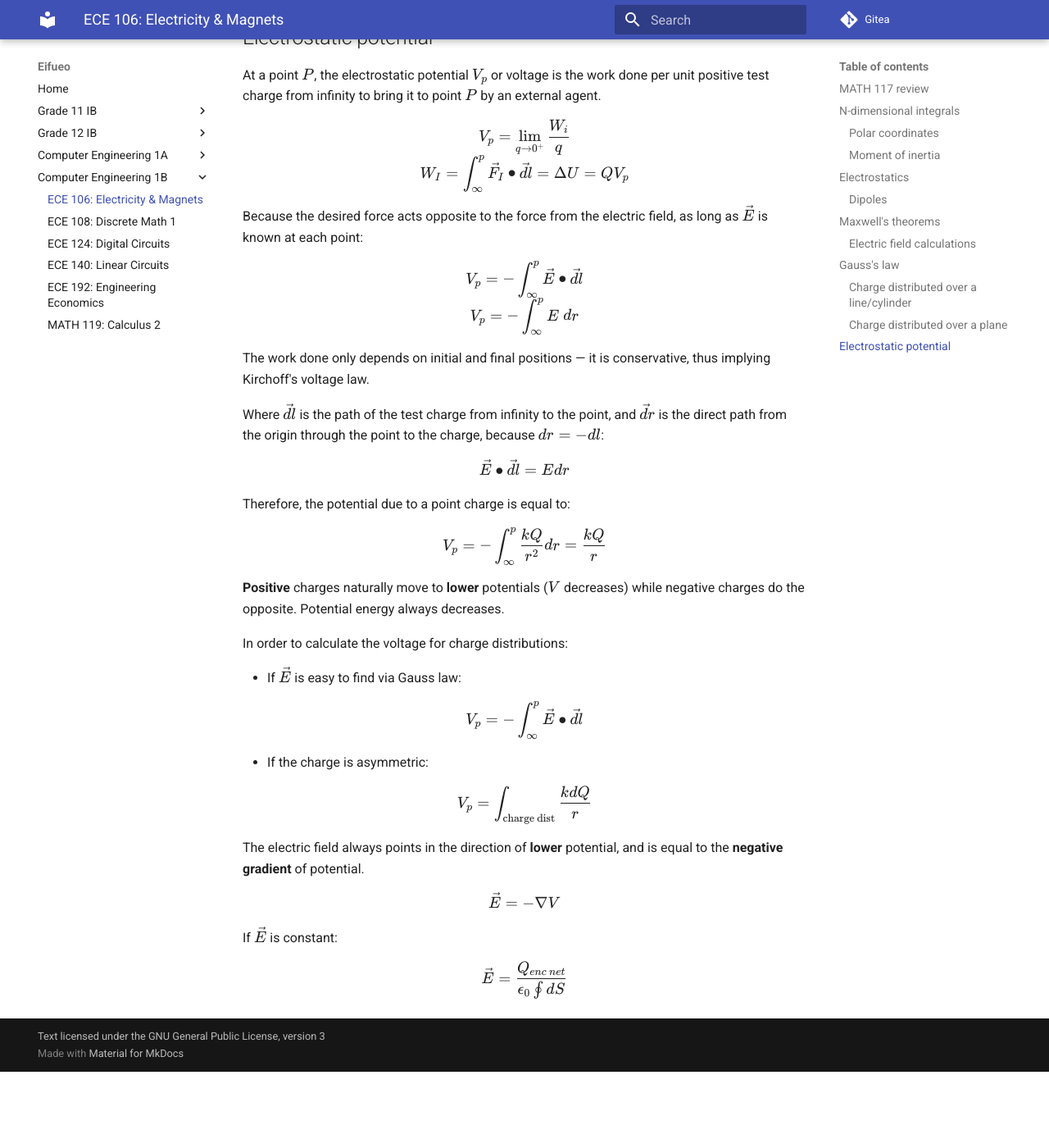
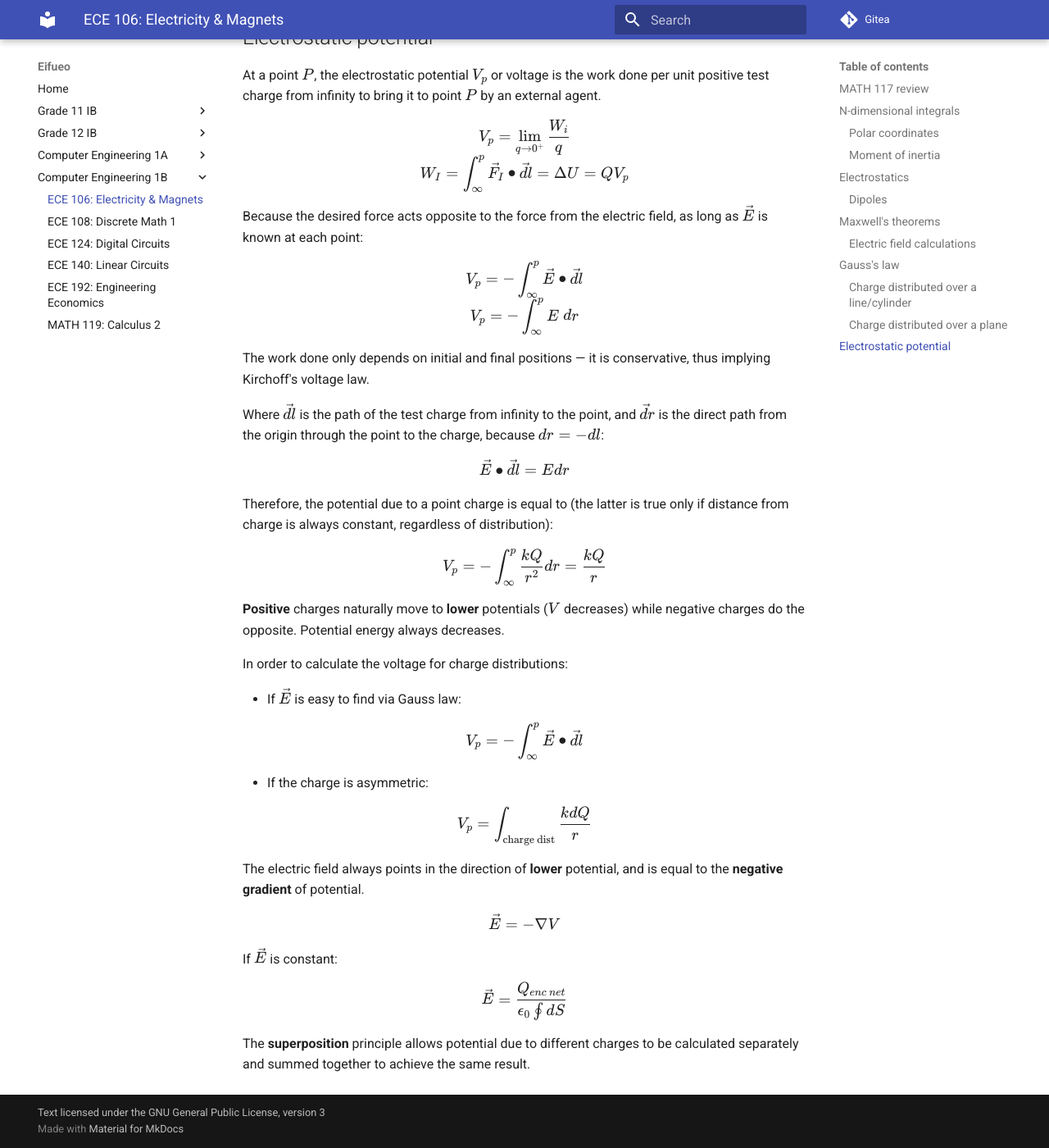
Before and after one commit to potatoeggy/eifueo, an MkDocs documentation site: the page built from docs/1b/ece106.md, in a window 1280 px wide and 1400 px high, scrolled down 8824 px. Shown: the whole window at 82% size. Built offline with MkDocs 1.6.1 and Material for MkDocs 9.7.7, drawn with Linux system fonts in a browser that asks for light colours; before the commit the page ends 10131 px from its top, so only the background shows below that.

Commit message:
ece106: add tut

```diff
--- a/docs/1b/ece106.md
+++ b/docs/1b/ece106.md
@@ -333,7 +333,7 @@ Where $\vec dl$ is the path of the test charge from infinity to the point, and $
 
 $$\vec E\bullet\vec{dl}=Edr$$
 
-Therefore, the potential due to a point charge is equal to:
+Therefore, the potential due to a point charge is equal to (the latter is true only if distance from charge is always constant, regardless of distribution):
 
 $$V_p=-\int^p_\infty\frac{kQ}{r^2}dr=\frac{kQ}{r}$$
 
@@ -356,3 +356,5 @@ $$\vec E=-\nabla V$$
 If $\vec E$ is constant:
 
 $$\vec E=\frac{Q_{enc\ net}}{\epsilon_0\oint dS}$$
+
+The **superposition** principle allows potential due to different charges to be calculated separately and summed together to achieve the same result.
```
